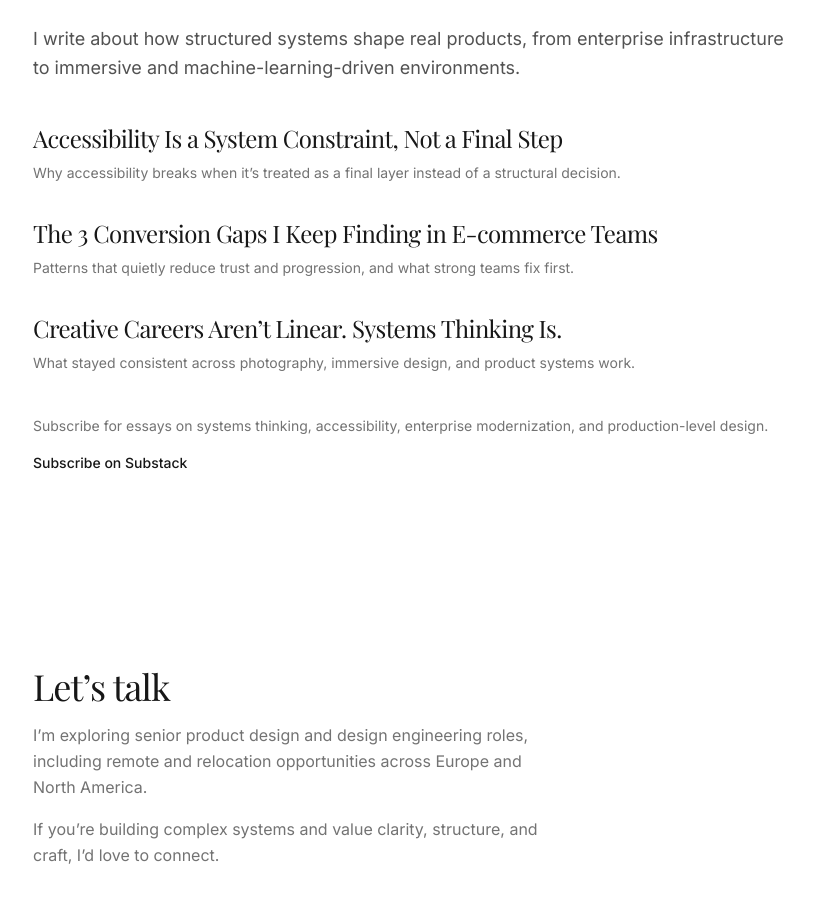
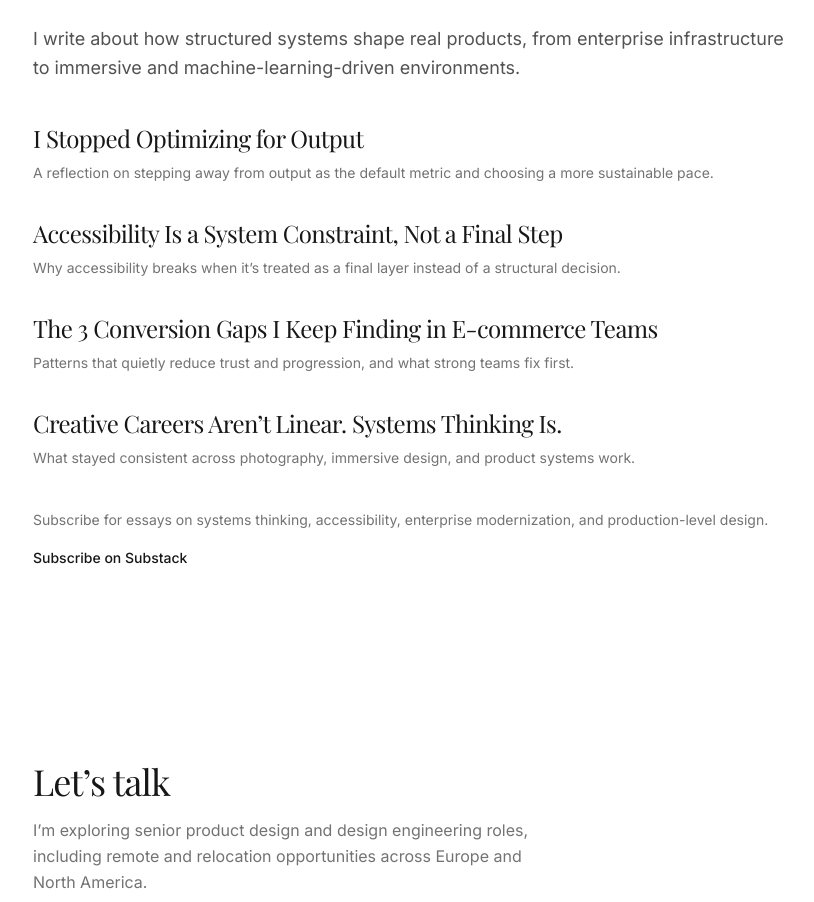
Before and after one commit to iremharnak/portfolio-2026, a Next.js app: page / in a window 1280 px wide. Shown: the part 5900-6802 px from the top of the page, without its empty margins (223-1037 px from the left). Built offline with nearby package versions, Linux system fonts and the light colour scheme; a web font is replaced by a local one.

Commit message:
added new article

```diff
--- a/src/data/projects.ts
+++ b/src/data/projects.ts
@@ -324,6 +324,12 @@ export const projects: Project[] = [
 
 export const writingPosts: WritingPost[] = [
   {
+    title: "I Stopped Optimizing for Output",
+    description:
+      "A reflection on stepping away from output as the default metric and choosing a more sustainable pace.",
+    href: "https://open.substack.com/pub/iremharnak/p/i-stopped-optimizing-for-output-i?r=7pknbb&utm_campaign=post&utm_medium=web&showWelcomeOnShare=true",
+  },
+  {
     title: "Accessibility Is a System Constraint, Not a Final Step",
     description:
       "Why accessibility breaks when it\u2019s treated as a final layer instead of a structural decision.",
```
